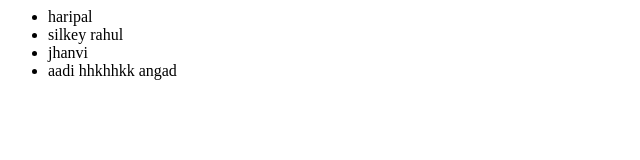
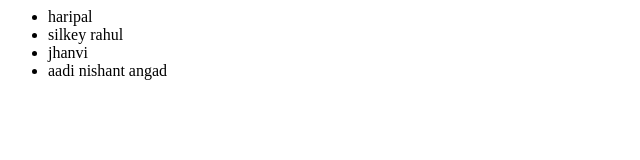
Before and after one commit to haripal5121015/mergcolepush, a plain HTML site: page contsct.html in a window 1280 px wide. Shown: the full height of the page, 0-640 px from the left. Drawn offline with Linux system fonts and the light colour scheme.

Commit message:
contact file changed

```diff
--- a/contsct.html
+++ b/contsct.html
@@ -21,7 +21,7 @@
 	 	<li>
 
 	 		aadi
-	 		hhkhhkk
+	 		nishant
                         angad
 	 	</li>
 	 </ul>
```
